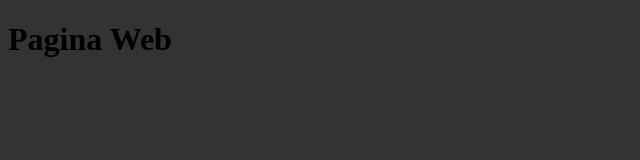
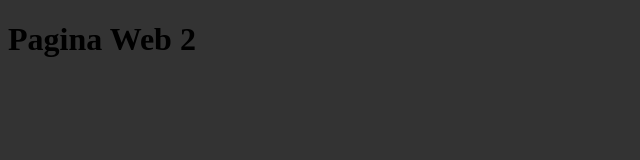
Before and after one commit to vlady93/Web, a plain HTML site: page index.html in a window 1280 px wide. Shown: the full height of the page, 0-640 px from the left. Drawn offline with Linux system fonts and the light colour scheme.

Commit message:
Subiendo el proyecto v2

```diff
--- a/index.html
+++ b/index.html
@@ -9,6 +9,6 @@
     <title>Mi página Web</title>
  </head>
  <body>
-    <h1>Pagina Web</h1>
+    <h1>Pagina Web 2</h1>
  </body>
 </html>
```
